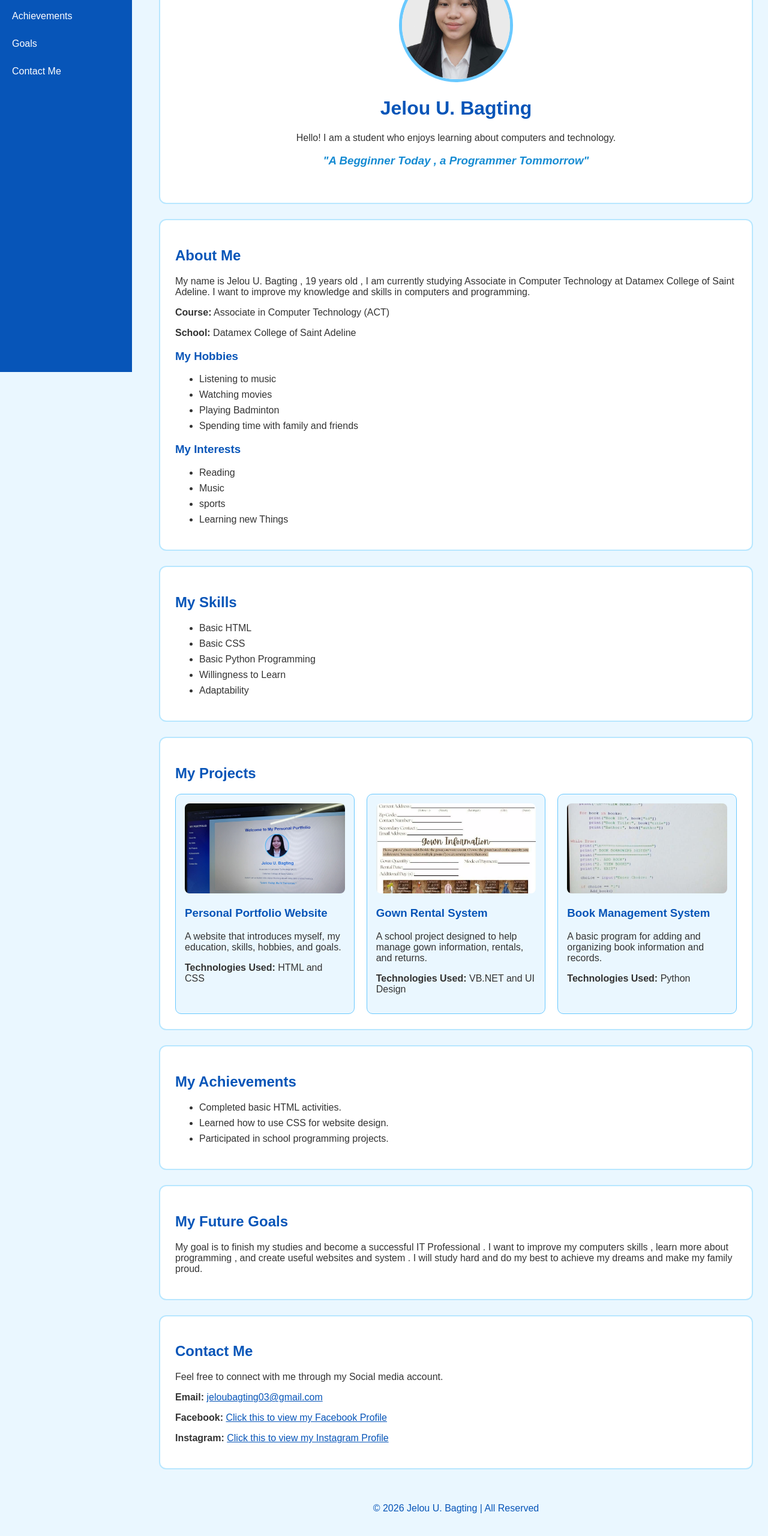
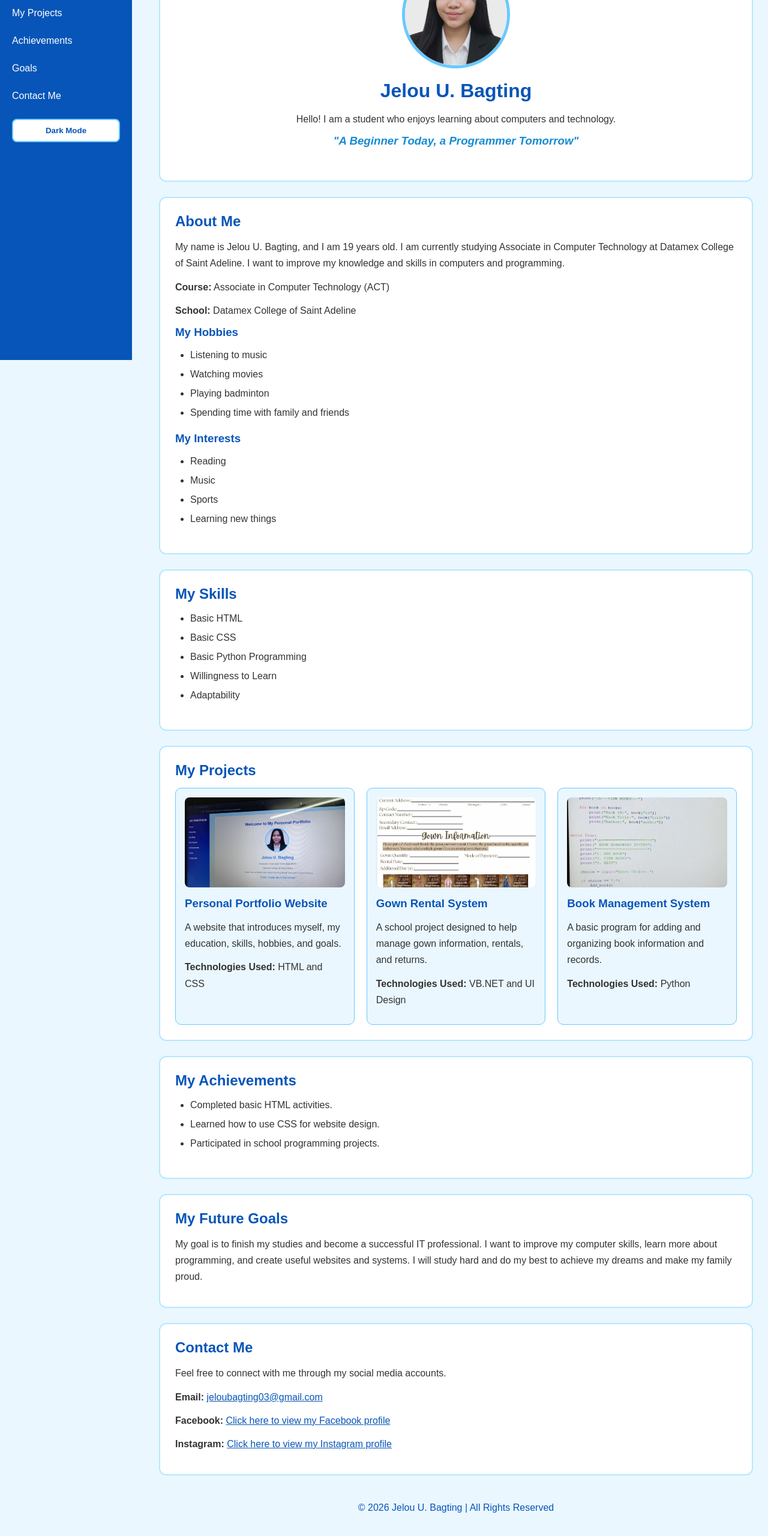
Before and after one commit to jeloubagting03/BAGTING_htmlfinals, a plain HTML site: page index.html in a window 1280 px wide. Shown: the part 200-2760 px from the top of the page at 60% size. Drawn offline with Linux system fonts and the light colour scheme.

Commit message:
Update index.html

```diff
--- a/index.html
+++ b/index.html
@@ -6,25 +6,36 @@
     <title>Jelou U. Bagting | Portfolio</title>
 
     <style>
+        * {
+            margin: 0;
+            padding: 0;
+            box-sizing: border-box;
+            scroll-behavior: smooth;
+        }
+
         body {
-            margin: 0;
             font-family: Arial, Helvetica, sans-serif;
             background-color: #eaf7ff;
             color: #333333;
+            transition: background-color 0.3s, color 0.3s;
         }
 
         .sidebar {
             width: 220px;
             height: 100%;
             position: fixed;
+            top: 0;
+            left: 0;
             background-color: #0755b8;
             padding-top: 20px;
+            overflow-y: auto;
         }
 
         .sidebar h2 {
             color: white;
             text-align: center;
             font-size: 22px;
+            margin-bottom: 15px;
         }
 
         .sidebar a {
@@ -35,6 +46,24 @@
         }
 
         .sidebar a:hover {
+            background-color: #69c9ff;
+            color: #003366;
+        }
+
+        .mode-button {
+            display: block;
+            width: calc(100% - 40px);
+            margin: 15px 20px;
+            padding: 10px;
+            background-color: white;
+            color: #0755b8;
+            border: 2px solid #69c9ff;
+            border-radius: 8px;
+            cursor: pointer;
+            font-weight: bold;
+        }
+
+        .mode-button:hover {
             background-color: #69c9ff;
             color: #003366;
         }
@@ -50,10 +79,17 @@
             padding: 25px;
             border: 2px solid #b8e7ff;
             border-radius: 12px;
+            transition: background-color 0.3s, border-color 0.3s;
         }
 
         h1, h2, h3 {
             color: #0755b8;
+            margin-bottom: 15px;
+        }
+
+        p {
+            line-height: 1.7;
+            margin-bottom: 12px;
         }
 
         .home {
@@ -67,6 +103,7 @@
             border: 5px solid #69c9ff;
             border-radius: 50%;
             object-fit: cover;
+            margin: 15px 0;
         }
 
         .tagline {
@@ -87,6 +124,7 @@
             background-color: #eaf7ff;
             border: 1px solid #69c9ff;
             border-radius: 10px;
+            transition: background-color 0.3s, border-color 0.3s;
         }
 
         .project img {
@@ -94,14 +132,22 @@
             height: 150px;
             object-fit: cover;
             border-radius: 8px;
+            margin-bottom: 12px;
+        }
+
+        ul {
+            padding-left: 25px;
+            margin-bottom: 20px;
         }
 
         li {
             margin-bottom: 8px;
+            line-height: 1.5;
         }
 
         .contact-link {
             color: #0755b8;
+            overflow-wrap: anywhere;
         }
 
         footer {
@@ -110,17 +156,78 @@
             color: #0755b8;
         }
 
+        /* Dark Mode */
+
+        body.dark-mode {
+            background-color: #121212;
+            color: #f1f1f1;
+        }
+
+        .dark-mode .sidebar {
+            background-color: #1e1e1e;
+        }
+
+        .dark-mode .sidebar a:hover {
+            background-color: #333333;
+            color: #69c9ff;
+        }
+
+        .dark-mode .section {
+            background-color: #242424;
+            border-color: #444444;
+        }
+
+        .dark-mode h1,
+        .dark-mode h2,
+        .dark-mode h3 {
+            color: #69c9ff;
+        }
+
+        .dark-mode .tagline {
+            color: #91d8ff;
+        }
+
+        .dark-mode .project {
+            background-color: #303030;
+            border-color: #555555;
+        }
+
+        .dark-mode .contact-link {
+            color: #91d8ff;
+        }
+
+        .dark-mode footer {
+            color: #69c9ff;
+        }
+
+        .dark-mode .mode-button {
+            background-color: #333333;
+            color: white;
+            border-color: #69c9ff;
+        }
+
         @media screen and (max-width: 700px) {
             .sidebar {
                 width: 100%;
                 height: auto;
                 position: relative;
-                padding-bottom: 10px;
+                padding: 10px;
+                text-align: center;
+            }
+
+            .sidebar h2 {
+                margin: 10px 0;
             }
 
             .sidebar a {
                 display: inline-block;
                 padding: 10px;
+            }
+
+            .mode-button {
+                width: auto;
+                display: inline-block;
+                margin: 10px;
             }
 
             .content {
@@ -131,6 +238,10 @@
             .project-container {
                 flex-direction: column;
             }
+
+            .section {
+                padding: 18px;
+            }
         }
     </style>
 </head>
@@ -138,6 +249,7 @@
 <body>
 
     <div class="sidebar">
+        <h2>My Portfolio</h2>
 
         <a href="#home">Home</a>
         <a href="#about">About Me</a>
@@ -146,6 +258,10 @@
         <a href="#achievements">Achievements</a>
         <a href="#goals">Goals</a>
         <a href="#contact">Contact Me</a>
+
+        <button class="mode-button" id="modeButton" onclick="toggleMode()">
+            Dark Mode
+        </button>
     </div>
 
     <div class="content">
@@ -159,11 +275,13 @@
 
             <h1>Jelou U. Bagting</h1>
 
-            <p>Hello! I am a student who enjoys learning
-            about computers and technology.</p>
+            <p>
+                Hello! I am a student who enjoys learning
+                about computers and technology.
+            </p>
 
             <h3 class="tagline">
-                "A Begginner Today , a Programmer Tommorrow"
+                "A Beginner Today, a Programmer Tomorrow"
             </h3>
         </div>
 
@@ -171,11 +289,11 @@
             <h2>About Me</h2>
 
             <p>
-                My name is Jelou U. Bagting , 19 years old , I am currently
-                studying Associate in Computer Technology
+                My name is Jelou U. Bagting, and I am 19 years old.
+                I am currently studying Associate in Computer Technology
                 at Datamex College of Saint Adeline.
-                I want to improve my knowledge and skills
-                in computers and programming.
+                I want to improve my knowledge and skills in computers
+                and programming.
             </p>
 
             <p><b>Course:</b> Associate in Computer Technology (ACT)</p>
@@ -185,7 +303,7 @@
             <ul>
                 <li>Listening to music</li>
                 <li>Watching movies</li>
-                <li>Playing Badminton</li>
+                <li>Playing badminton</li>
                 <li>Spending time with family and friends</li>
             </ul>
 
@@ -193,8 +311,8 @@
             <ul>
                 <li>Reading</li>
                 <li>Music</li>
-                <li>sports</li>
-                <li>Learning new Things</li>
+                <li>Sports</li>
+                <li>Learning new things</li>
             </ul>
         </div>
 
@@ -222,8 +340,8 @@
                     <h3>Personal Portfolio Website</h3>
 
                     <p>
-                        A website that introduces myself,
-                        my education, skills, hobbies, and goals.
+                        A website that introduces myself, my education,
+                        skills, hobbies, and goals.
                     </p>
 
                     <p><b>Technologies Used:</b> HTML and CSS</p>
@@ -274,25 +392,26 @@
             <h2>My Future Goals</h2>
 
             <p>
-                My goal is to finish my studies
-                and become a successful IT Professional . I want to improve my computers
-                skills , learn more about programming , and create useful websites and
-                system . I will study hard and do my best to achieve my dreams and make my family proud.
-
+                My goal is to finish my studies and become a successful
+                IT professional. I want to improve my computer skills,
+                learn more about programming, and create useful websites
+                and systems. I will study hard and do my best to achieve
+                my dreams and make my family proud.
             </p>
         </div>
 
         <div class="section" id="contact">
             <h2>Contact Me</h2>
 
-            <p>Feel free to connect with me through my Social media account.</p>
+            <p>
+                Feel free to connect with me through my social media accounts.
+            </p>
 
             <p>
                 <b>Email:</b>
                 <a class="contact-link"
-                   href="jeloubagting03@gmail.com">
-                   jeloubagting03@gmail.com
-
+                   href="mailto:jeloubagting03@gmail.com">
+                    jeloubagting03@gmail.com
                 </a>
             </p>
 
@@ -300,8 +419,9 @@
                 <b>Facebook:</b>
                 <a class="contact-link"
                    href="https://web.facebook.com/jelou.bagting.2024"
-                   target="_blank">
-                   Click this to view my Facebook Profile
+                   target="_blank"
+                   rel="noopener noreferrer">
+                    Click here to view my Facebook profile
                 </a>
             </p>
 
@@ -309,17 +429,32 @@
                 <b>Instagram:</b>
                 <a class="contact-link"
                    href="https://www.instagram.com/jeloubagting/"
-                   target="_blank">
-                   Click this to view my Instagram Profile
+                   target="_blank"
+                   rel="noopener noreferrer">
+                    Click here to view my Instagram profile
                 </a>
             </p>
         </div>
 
         <footer>
-            <p>© 2026 Jelou U. Bagting | All Reserved</p>
+            <p>© 2026 Jelou U. Bagting | All Rights Reserved</p>
         </footer>
 
     </div>
 
+    <script>
+        function toggleMode() {
+            document.body.classList.toggle("dark-mode");
+
+            var button = document.getElementById("modeButton");
+
+            if (document.body.classList.contains("dark-mode")) {
+                button.innerHTML = "Light Mode";
+            } else {
+                button.innerHTML = "Dark Mode";
+            }
+        }
+    </script>
+
 </body>
 </html>
```
